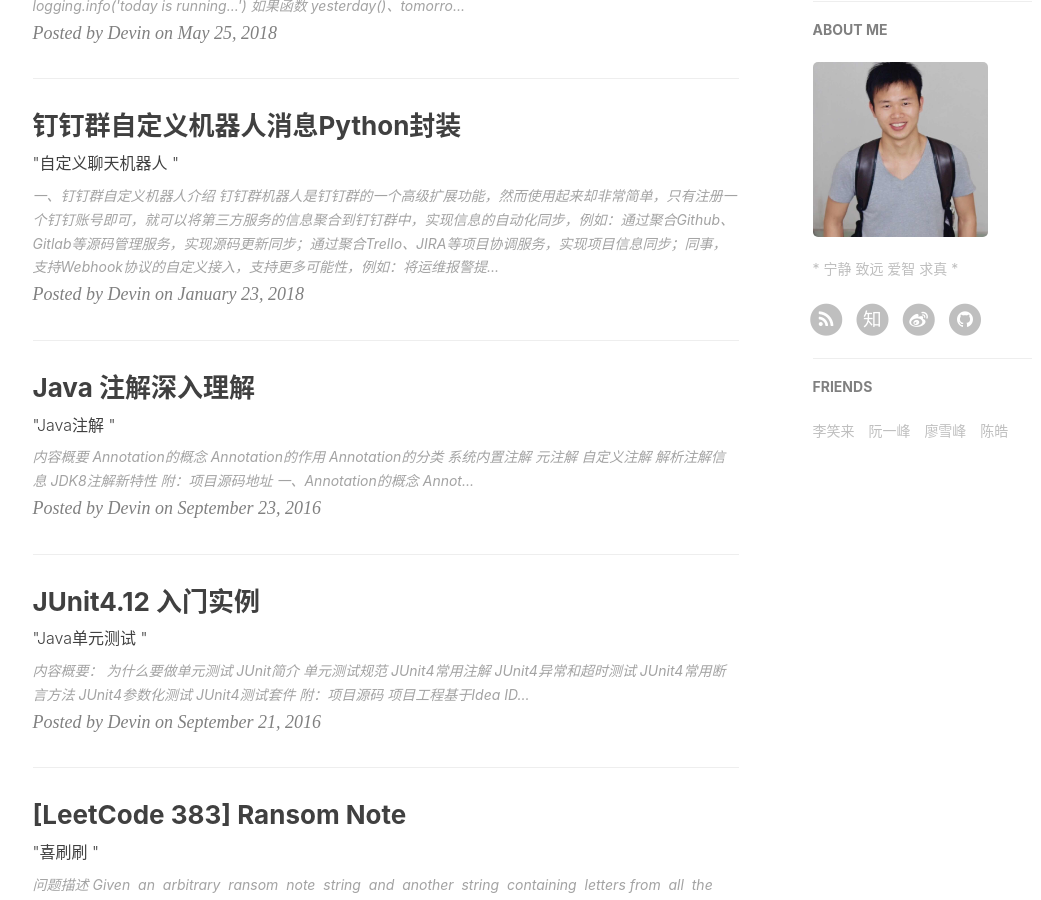
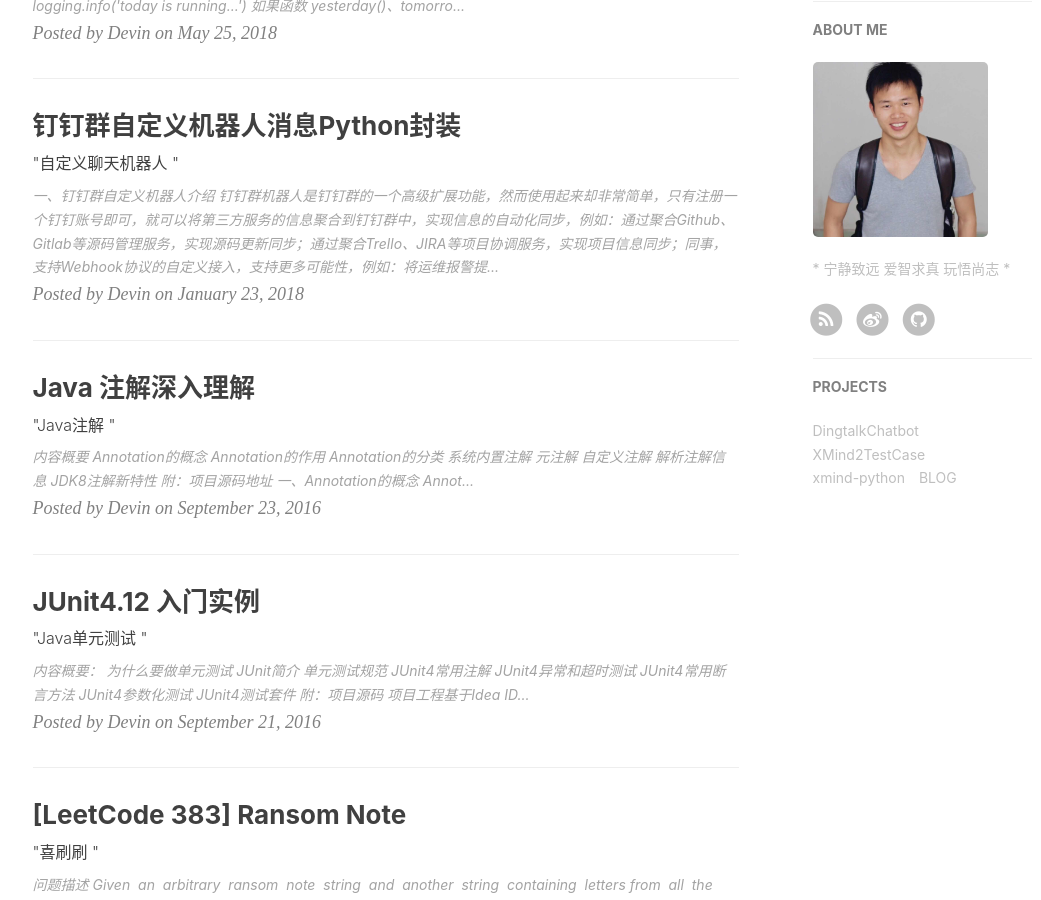
Before and after one commit to zhuifengshen/zhuifengshen.github.io, a Jekyll site: the page built from index.html, in a window 1280 px wide and 900 px high, scrolled down 596 px. Shown: the whole window, without its empty margins (135-1176 px from the left). Built offline with Jekyll 4.4.1, drawn with Linux system fonts in a browser that asks for light colours; nearby versions of some CDN libraries; the list of posts is cut into pages by our own code; comment, search, counter and statistics services are not loaded.

Commit message:
doc: 完善配置信息

```diff
--- a/_config.yml
+++ b/_config.yml
@@ -3,18 +3,18 @@ title: Devin Blog
 SEOTitle: DevinBlog
 header-img: img/home-bg.jpg
 email: zhangchuzhao@foxmail.com
-description: "DevinBlong | Devin的个人博客 | 致力于移动Android/iOS App开发,移动自动化测试,持续集成,质量保障 | 全栈技术人,创客,思考者的天地 "
-keyword: "Devin, DevinZhang, DevinBlog, 个人博客, iOS, Android, App开发, 移动自动化测试, 移动互联网, VR, 创业, 创客"
-url: "http://zhangchuzhao.site"              # your host, for absolute URL
+description: "DevinBlong | Devin的个人博客 | 致力于软件工程质量、敏捷、工程化领域研究"
+keyword: "Devin, DevinBlog, QA, 质量, 性能, 安全, 工程化"
+url: "https://zhuifengshen.github.io"              # your host, for absolute URL
 baseurl: ""         # for example, '/blog' if your blog hosted on 'host/blog'
 
 
 
 # SNS settings
+github_username:    zhuifengshen
+weibo_username:     zhangchuzhao
 RSS: true
-weibo_username:     zhangchuzhao
-zhihu_username:     zhangchuzhao
-github_username:    zhuifengshen
+#zhihu_username:     zhangchuzhao
 #twitter_username:   zhangchuzhao
 #facebook_username:  zhangchuzhao
 
@@ -68,7 +68,7 @@ ga_domain: zhangchuzhao.site
 
 # Sidebar settings
 sidebar: true                           # whether or not using Sidebar.
-sidebar-about-description: "*  宁静  致远  爱智  求真  *"
+sidebar-about-description: "* 宁静致远 爱智求真 玩悟尚志 *"
 sidebar-avatar: /img/avatar.jpg      # use absolute URL, seeing it's used in both `/` and `/about/`
 
 
@@ -82,16 +82,16 @@ featured-condition-size: 1              # A tag will be featured if the size of
 # Friends
 friends: [
     {
-        title: "李笑来",
-        href: "http://xiaolai.li/"
+        title: "DingtalkChatbot",
+        href: "https://github.com/zhuifengshen/DingtalkChatbot"
     },{
-        title: "阮一峰",
-        href: "http://www.ruanyifeng.com/home.html"
+        title: "XMind2TestCase",
+        href: "https://github.com/zhuifengshen/xmind2testcase"
     },{
-        title: "廖雪峰",
-        href: "http://www.liaoxuefeng.com/"
+        title: "xmind-python",
+        href: "https://github.com/zhuifengshen/xmind"
     },{
-        title: "陈皓",
-        href: "http://coolshell.cn/"
+        title: "BLOG",
+        href: "https://github.com/zhuifengshen/zhuifengshen.github.io"
     }
 ]
--- a/_layouts/page.html
+++ b/_layouts/page.html
@@ -52,7 +52,7 @@ layout: default
                 <!-- Friends Blog -->
                 {% if site.friends %}
                 <hr>
-                <h5>FRIENDS</h5>
+                <h5>PROJECTS</h5>
                 <ul class="list-inline">
                     {% for friend in site.friends %}
                         <li><a href="{{friend.href}}">{{friend.title}}</a></li>
@@ -176,7 +176,7 @@ layout: default
                 <!-- Friends Blog -->
                 {% if site.friends %}
                 <hr>
-                <h5>FRIENDS</h5>
+                <h5>PROJECTS</h5>
                 <ul class="list-inline">
                     {% for friend in site.friends %}
                         <li><a href="{{friend.href}}">{{friend.title}}</a></li>
--- a/_layouts/post.html
+++ b/_layouts/post.html
@@ -139,7 +139,7 @@ layout: default
                 <!-- Friends Blog -->
                 {% if site.friends %}
                 <hr>
-                <h5>FRIENDS</h5>
+                <h5>PROJECTS</h5>
                 <ul class="list-inline">
                     {% for friend in site.friends %}
                         <li><a href="{{friend.href}}">{{friend.title}}</a></li>
```
